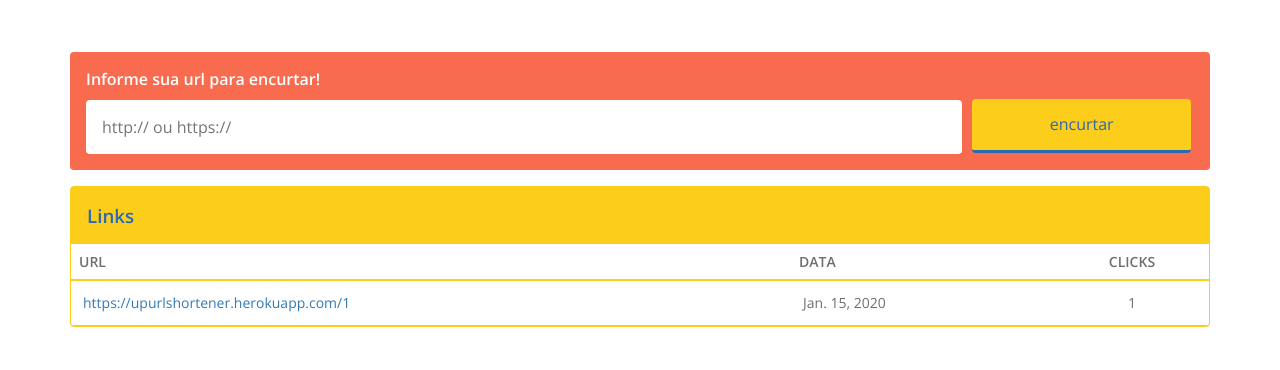
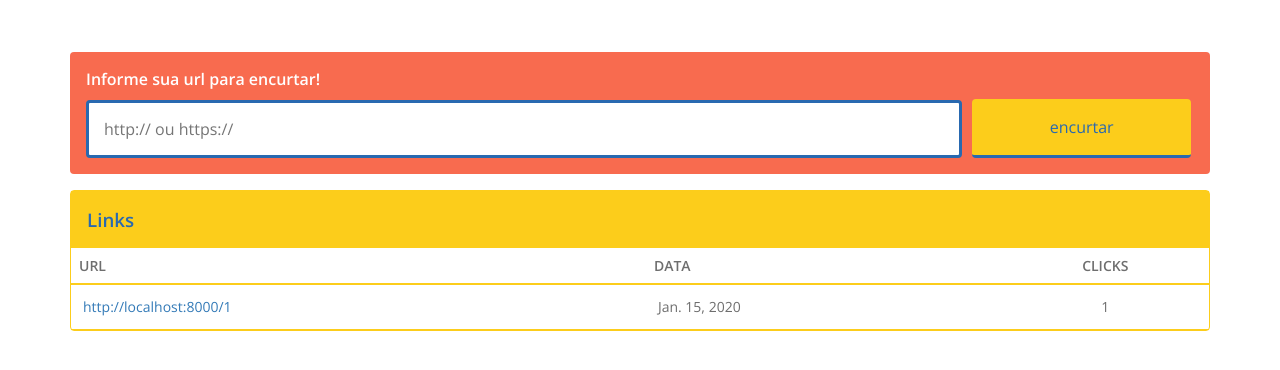
Before and after one commit to michaeltcoelho/shortener, a Django app: page / in a window 1280 px wide. Shown: the part 60-430 px from the top of the page. Run offline with Django 3.2, Linux system fonts and the light colour scheme; a user stored in the database is signed in; tables that the repository leaves empty hold one stand-in row (values such as "Sample post"); style sheets or scripts are compiled from the project's sources.

Commit message:
layout upgrade, redict view and tests done

```diff
--- a/core/models.py
+++ b/core/models.py
@@ -40,7 +40,7 @@ class Link(models.Model):
     visits    = models.PositiveIntegerField(_('visitas'), default=0, db_index=True)
 
     class Meta:
-        ordering = ['visits']
+        ordering = ['-visits']
 
     def __unicode__(self):
         return '%s - %s' % (self.url, self.to_base62(), )
--- a/core/static/assets/sass/_mixins.scss
+++ b/core/static/assets/sass/_mixins.scss
@@ -13,3 +13,9 @@
        -moz-box-shadow: $shadow;
             box-shadow: $shadow;
 }
+
+@mixin transition($prop) {
+    -webkit-transition: $prop;
+       -moz-transition: $prop;
+            transition: $prop;
+}
--- a/core/static/assets/sass/style.scss
+++ b/core/static/assets/sass/style.scss
@@ -108,7 +108,7 @@ a {
             width: 100%;
             padding: 15px;
             @include radius(4px);
-            border: 1px solid transparent;
+            border: 3px solid $dark-blue;
             margin-top: 10px;
             -webkit-transition: all 0.2s;
             &:focus {
@@ -119,12 +119,11 @@ a {
 
     > div:last-child {
         width: 20%;
-
         button {
             position: relative;
             top: 31px;
             margin-left: 10px;
-            padding: 0.899em;
+            padding: 1.050em;
             width: 100%;
         }
     }
@@ -238,6 +237,14 @@ a {
             color: $dark-blue;
             padding: 10px 10px;
             @include radius(4px);
+
+            @include transition(all 0.2s);
+
+            &:hover {
+                background-color: $dark-blue;
+                border-bottom: 3px solid $yellow;
+                color: $yellow;
+            }
         }
     }
 }
@@ -249,6 +256,13 @@ a {
     padding: 10px;
     color: $dark-blue;
     @include radius(4px);
+    @include transition(all 0.2s);
+
+    &:hover {
+        background-color: $dark-blue;
+        border-bottom: 3px solid $yellow;
+        color: $yellow;
+    }
 
     &:focus {
         outline: 0;
@@ -278,12 +292,16 @@ a {
         }
     }
 
-    tbody {
+    tbody
+    {
         display: table-row-group;
         vertical-align: middle;
+
         tr {
             display: table-row;
             border-bottom: 1px solid $yellow;
+            @include transition(all 0.2s);
+
             td {
                 line-height: 1.42857143;
                 padding: 12px;
--- a/core/static/css/style.css
+++ b/core/static/css/style.css
@@ -75,7 +75,7 @@ a {
       -webkit-border-radius: 4px;
       -moz-border-radius: 4px;
       border-radius: 4px;
-      border: 1px solid transparent;
+      border: 3px solid #2969B0;
       margin-top: 10px;
       -webkit-transition: all 0.2s; }
       #shortener-form > div:first-child > input:focus {
@@ -86,7 +86,7 @@ a {
       position: relative;
       top: 31px;
       margin-left: 10px;
-      padding: 0.899em;
+      padding: 1.050em;
       width: 100%; }
 
 #shortener-content {
--- a/core/views.py
+++ b/core/views.py
@@ -1,6 +1,8 @@
+#encoding:utf-8
 from django.shortcuts import render
 from django.conf import settings
-from django.http import HttpResponseRedirect, HttpResponse
+from django.http import (HttpResponseRedirect, HttpResponse,
+                         Http404, HttpResponsePermanentRedirect)
 from django.core.urlresolvers import reverse as r
 from django.contrib import auth
 
@@ -108,8 +110,16 @@ def shorten(request,
 
 def redirect(request, id):
     """
-    redirect -
+    redirect - redirect the user permanently to the original link
     """
-    print base62.to_decimal(id)
+    id = base62.to_decimal(id)
 
-    return HttpResponseRedirect(r('core:home'))
+    try:
+        link = Link.objects.get(id=id)
+    except Link.DoesNotExist:
+        raise Http404()
+
+    link.visits += 1
+    link.save()
+
+    return HttpResponsePermanentRedirect(link.url)
--- a/shortener/settings.py
+++ b/shortener/settings.py
@@ -17,7 +17,7 @@ BASE_DIR = os.path.dirname(os.path.dirname(__file__))
 # Quick-start development settings - unsuitable for production
 # See https://docs.djangoproject.com/en/1.7/howto/deployment/checklist/
 
-BASE_URL = 'https://upurlshortener.herokuapp.com/'
+BASE_URL = 'http://localhost:8000/'
 
 # SECURITY WARNING: keep the secret key used in production secret!
 SECRET_KEY = '^v)ojh^jt0q95x#&-i*7c8n6icvsrid5krv+^z3rplpzc!64ef'
@@ -27,7 +27,7 @@ DEBUG = True
 
 TEMPLATE_DEBUG = True
 
-ALLOWED_HOSTS = [ '*', ]
+ALLOWED_HOSTS = [ 'localhost:8000', '.herokuapp.com' ]
 
 # Application User
 
```
Also changed, not shown: other parts of core/static/css/style.css (+20 -3 lines), core/tests/test_views.py (+33 -6 lines), core/migrations/0007_auto_20141209_0744.py (added), 1 other file.
